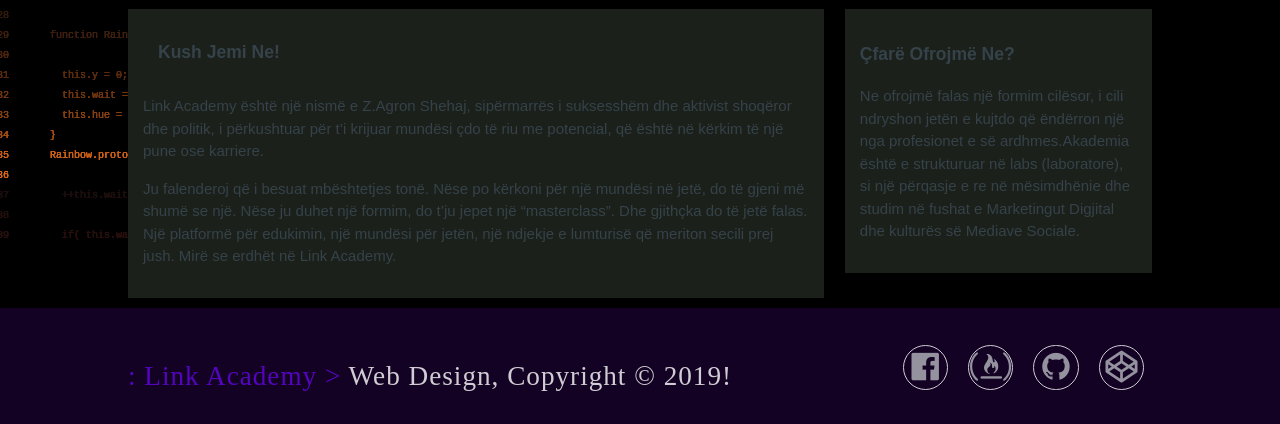
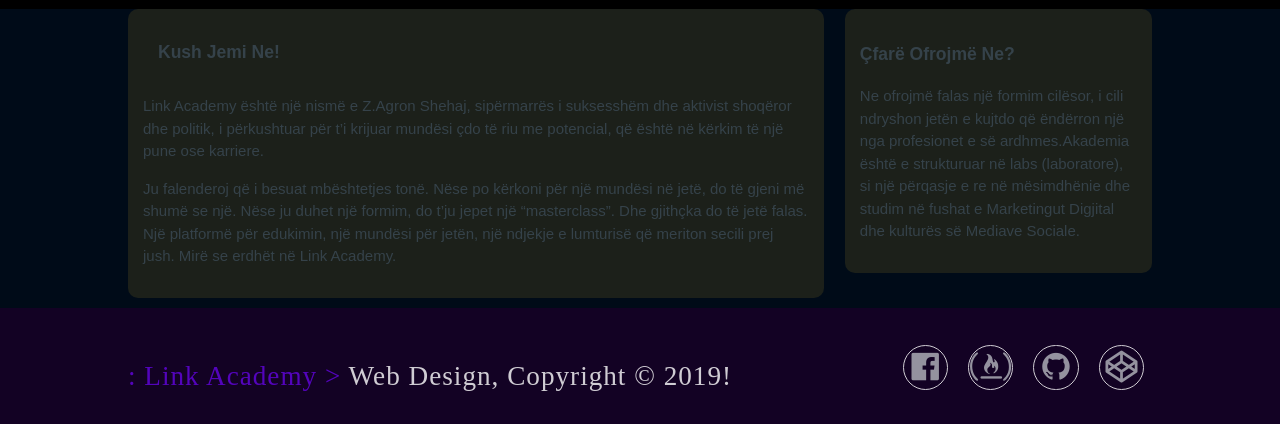
Before and after one commit to alimadhibujar/linkacademy, a plain HTML site: page about.html in a window 1280 px wide. Shown: the part 542-966 px from the top of the page. Drawn offline with nearby package versions, Linux system fonts and the light colour scheme; files that its build step writes are made by us from their sources; a web font is replaced by a local one.

Commit message:
Update _about.scss

```diff
--- a/scss/_about.scss
+++ b/scss/_about.scss
@@ -1,12 +1,21 @@
 /* Main-col */
 
+#main{
+  background-color: #000B18;
   article#main-col{
   float:left;
   width:65%;
+  border-radius: 10px;
   }
 
   /* Sidebar */
   aside#sidebar{
     float:right;
     width:30%;
+    .dark{
+    border-radius: 10px;
     }
+
+  }
+
+}
```
Lines whose indentation alone changed are shown as unchanged.
